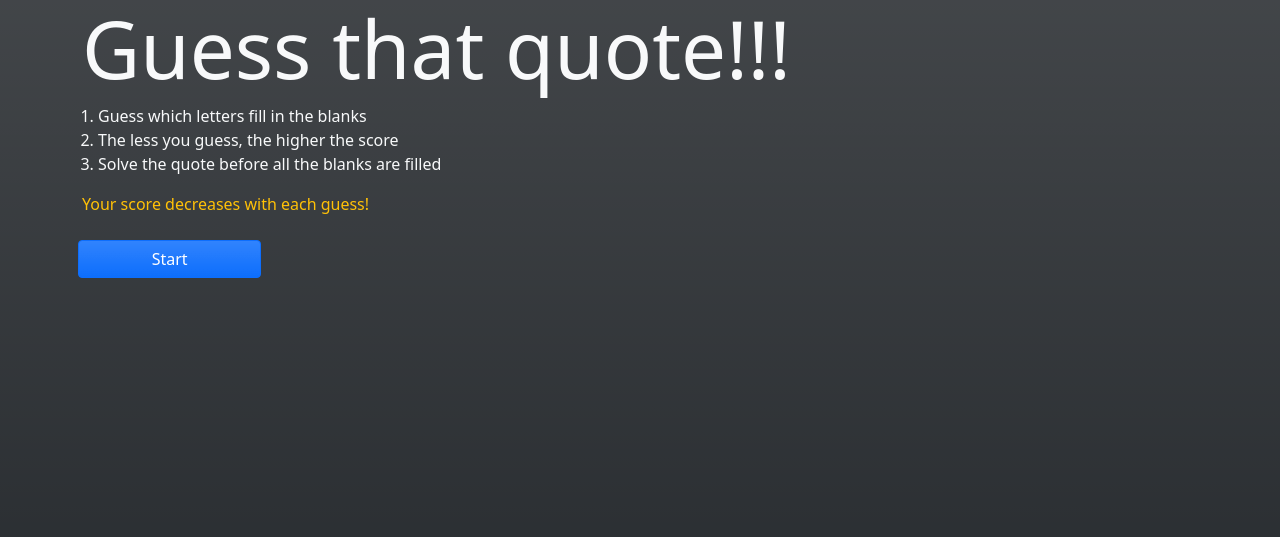
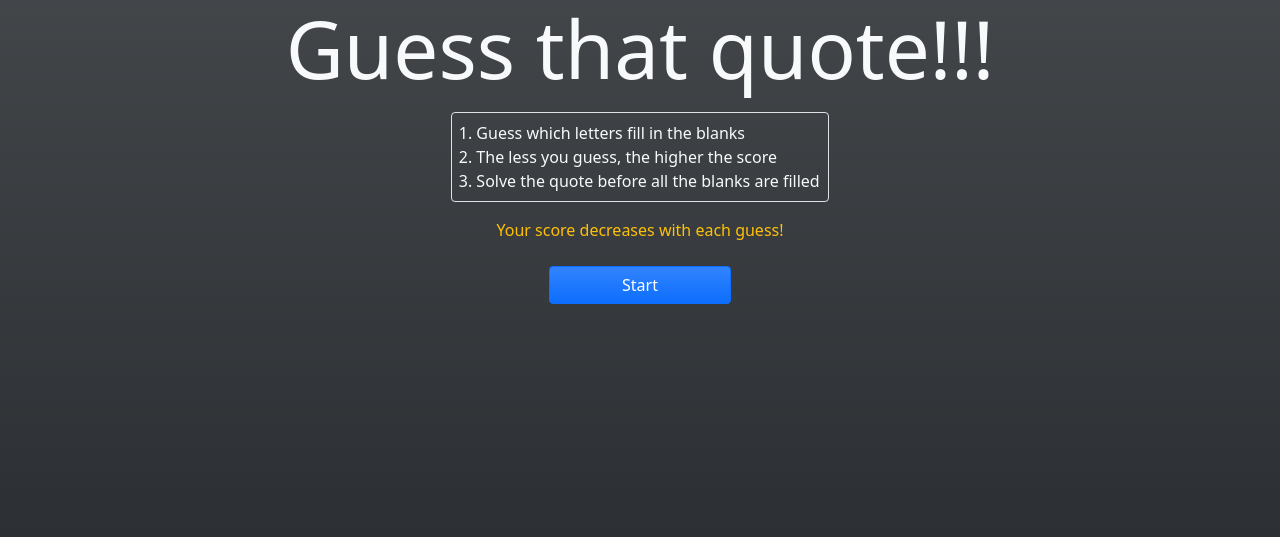
Before and after one commit to rolazaraberin/level2-badge-capstone, a PHP site: page / in a window 1280 px wide. Shown: the top 537 px of the page. Run offline with PHP 8.4, Linux system fonts and the light colour scheme.

Commit message:
Centered content

```diff
--- a/css/index.css
+++ b/css/index.css
@@ -13,8 +13,11 @@
 }*/
 
 .grid {
+  /*NOTE: Bootstrap has a grid class, but it's disabled by default*/
   display: grid;
-  grid-auto-flow: column;
+}
+.fit-content {
+  width: fit-content;
 }
 .title {
   margin-bottom: 0;
@@ -22,7 +25,8 @@
 .subtitle {
   margin-top: 0;
 }
-/*Bootstrap already sets this
+
+/*Bootstrap already sets something like this
 html {
   font-family: "Segoe UI", Tahoma, Geneva, Verdana, sans-serif;
 }*/
--- a/css/styles.css
+++ b/css/styles.css
@@ -1 +1 @@
-#letterSection .btn{margin:.1rem}#quoteSection .btn{margin:.1rem;min-width:22px;min-height:33px}#author{margin-top:0;margin-bottom:0}#messageArea{height:2rem}html,body{min-height:100vh}
+#letterSection .btn{margin:.1rem}#quoteSection .btn{margin:.1rem;min-width:40px;min-height:33px}#author{margin-top:0;margin-bottom:0}#messageArea{height:2rem}html,body{min-height:100vh}
--- a/index.html
+++ b/index.html
@@ -17,25 +17,29 @@
   <body class="container text-light bg-dark bg-gradient">
     <header class="row row-cols-1">
       <section class="col" id="infoSection">
-        <h1 class="title display-1">Guess that quote!!!</h1>
+        <h1 class="title display-1 text-center">Guess that quote!!!</h1>
         <h3 class="subtitle display-6"></h3>
-        <ol>
-          <li>Guess which letters fill in the blanks</li>
-          <li>The less you guess, the higher the score</li>
-          <li>Solve the quote before all the blanks are filled</li>
+        <ol class="p-2 fit-content mx-auto rounded border my-3">
+          <li class="">Guess which letters fill in the blanks</li>
+          <li class="">The less you guess, the higher the score</li>
+          <li class="">Solve the quote before all the blanks are filled</li>
         </ol>
-        <p class="text-warning">Your score decreases with each guess!</p>
+        <p class="text-warning text-center">
+          Your score decreases with each guess!
+        </p>
       </section>
     </header>
 
-    <main class="row p-2">
-      <section class="row mb-2">
+    <!--<main class="row p-2 px-m-5 px-lg-5">-->
+    <main class="row p-2 px-m-4 px-lg-4">
+      <section id="buttonSection" class="col-12 mb-2">
+        <div class="row justify-content-center">
           <button id="startButton" class="btn btn-primary bg-gradient col-2">
             Start
           </button>
           <button
             id="loading"
-          class="btn btn-primary bg-gradient col-2 d-none"
+            class="btn btn-primary bg-gradient col-3 d-none"
             disabled
           >
             <span
@@ -71,16 +75,27 @@
               </button>
             </form>
           </div>
+        </div>
       </section>
-      <section id="quoteSection" class="col-12 d-none">
-        <blockquote class="blockquote row row-cols-1">
-          <div id="quoteBlanks" class="row row-cols-auto"></div>
-          <div id="quoteText" class="row row-cols-auto"></div>
-          <cite id="author" class="blockquote-footer col"></cite>
+      <!--<section
+        id="quoteSection"
+        class="col-12 d-none justify-content-center px-m-5 px-lg-5"
+      >-->
+      <section
+        id="quoteSection"
+        class="col-12 d-none justify-content-center px-m-4 px-lg-4"
+      >
+        <!--<div class="px-m-5 px-lg-5 mx-m-5 mx-lg-5">-->
+        <div class="px-m-4 mx-m-4 px-lg-4 mx-lg-4">
+          <blockquote class="blockquote mx-auto grid fit-content">
+            <div id="quoteBlanks" class="row"></div>
+            <div id="quoteText"></div>
+            <cite id="author" class="blockquote-footer"></cite>
           </blockquote>
+        </div>
       </section>
-      <section id="messageSection" class="row">
-        <div id="messageArea" class="col-12 text-center"></div>
+      <section id="messageSection" class="col-12">
+        <div id="messageArea" class="text-center"></div>
       </section>
       <section id="letterSection" class="col-12 d-none">
         <div class="row row-cols-auto justify-content-center">
@@ -123,14 +138,8 @@
       id="scoreSection"
     >
       <hr class="col-12" />
-      <div class="col">
-        Score: <span id="score">0</span>
-        <!--<div id="guessCount">0</div>-->
-      </div>
-      <div class="col">
-        Your high score: <span id="highScore">0</span>
-        <!--<div id="bestGuessCount">0</div>-->
-      </div>
+      <div class="col">Score: <span id="score">0</span></div>
+      <div class="col">Your high score: <span id="highScore">0</span></div>
     </footer>
   </body>
 </html>
--- a/scripts/script.js
+++ b/scripts/script.js
@@ -111,8 +111,8 @@ async function loadQuoteSection() {
   async function getQuote() {
     let baseUrl = "https://api.quotable.io/random";
     let queryString = "?maxLength=100";
-    let url = baseUrl + queryString;
-    //let url = "randomQuote.json";
+    //let url = baseUrl + queryString;
+    let url = "randomQuote.json";
     let response = await jQuery.get(url);
     quote = response.content.trim();
     author = response.author;
@@ -167,6 +167,7 @@ async function endRound() {
 
     function animateShowQuoteText(resolve, _reject) {
       $("#quoteText").hide();
+      $("#quoteText").removeClass("d-none");
       $("#quoteText").show(2000, resolve);
     }
   }
@@ -304,9 +305,10 @@ function createBlanks() {
     }
   }
   if (isWordUnresolved($word)) {
-    console.log("Quote is missing final punctuation");
+    //console.log("Quote is missing final punctuation");
     $("#quoteBlanks").append($word);
   }
+  if (isEmptyElement($word)) $word.remove();
 
   $("#author").html(author);
 
@@ -315,6 +317,7 @@ function createBlanks() {
    ****************************************/
   function startNewWord() {
     let word = document.createElement("div");
+    $(word).addClass("col-auto");
     $("#quoteBlanks").append(word);
     return word;
   }
@@ -324,10 +327,14 @@ function createBlanks() {
   function createLetterBlank(letter) {
     let blank = document.createElement("div");
     let $blank = $(blank);
-    $blank.addClass("col btn btn-secondary blankLetter");
+    //$blank.addClass("col btn btn-secondary blankLetter");
+    $blank.addClass("btn btn-secondary blankLetter");
     $blank.attr("value", letter);
     $blank.text("?");
     return $blank;
+  }
+  function isEmptyElement($element) {
+    return $element.text() == "";
   }
 }
 function isLetter(character) {
--- a/styles.scss
+++ b/styles.scss
@@ -6,7 +6,7 @@
 #quoteSection {
   .btn {
     margin: 0.1rem;
-    min-width: 22px;
+    min-width: 40px;
     min-height: 33px;
   }
 }
@@ -21,3 +21,14 @@ html,
 body {
   min-height: 100vh;
 }
+
+/*blockquote {
+  display: grid;
+  width: fit-content;
+  grid-template-rows: auto auto;
+
+  #quoteText,
+  #author {
+    width: fit-content;
+  }
+}*/
```
Lines whose indentation alone changed are shown as unchanged.
